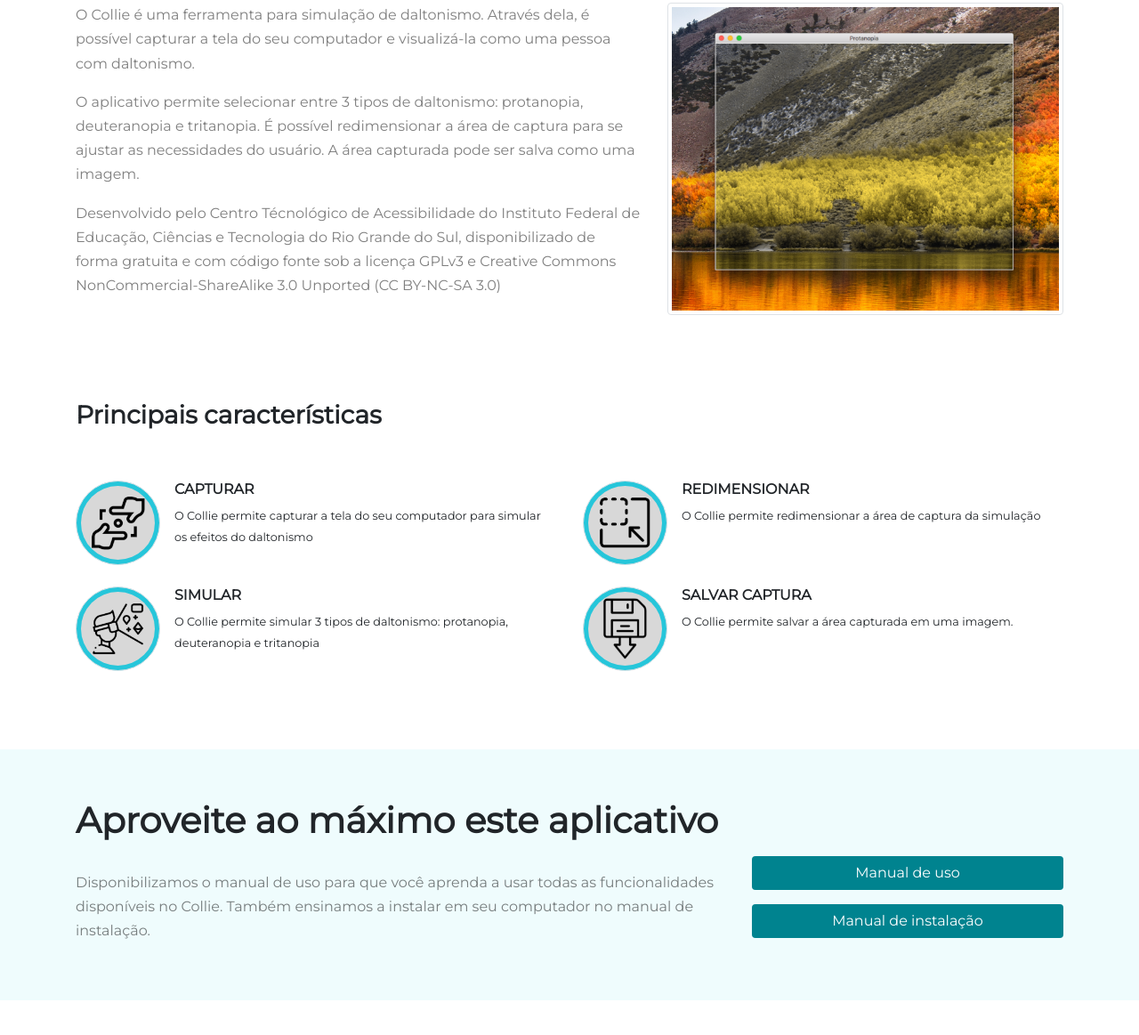
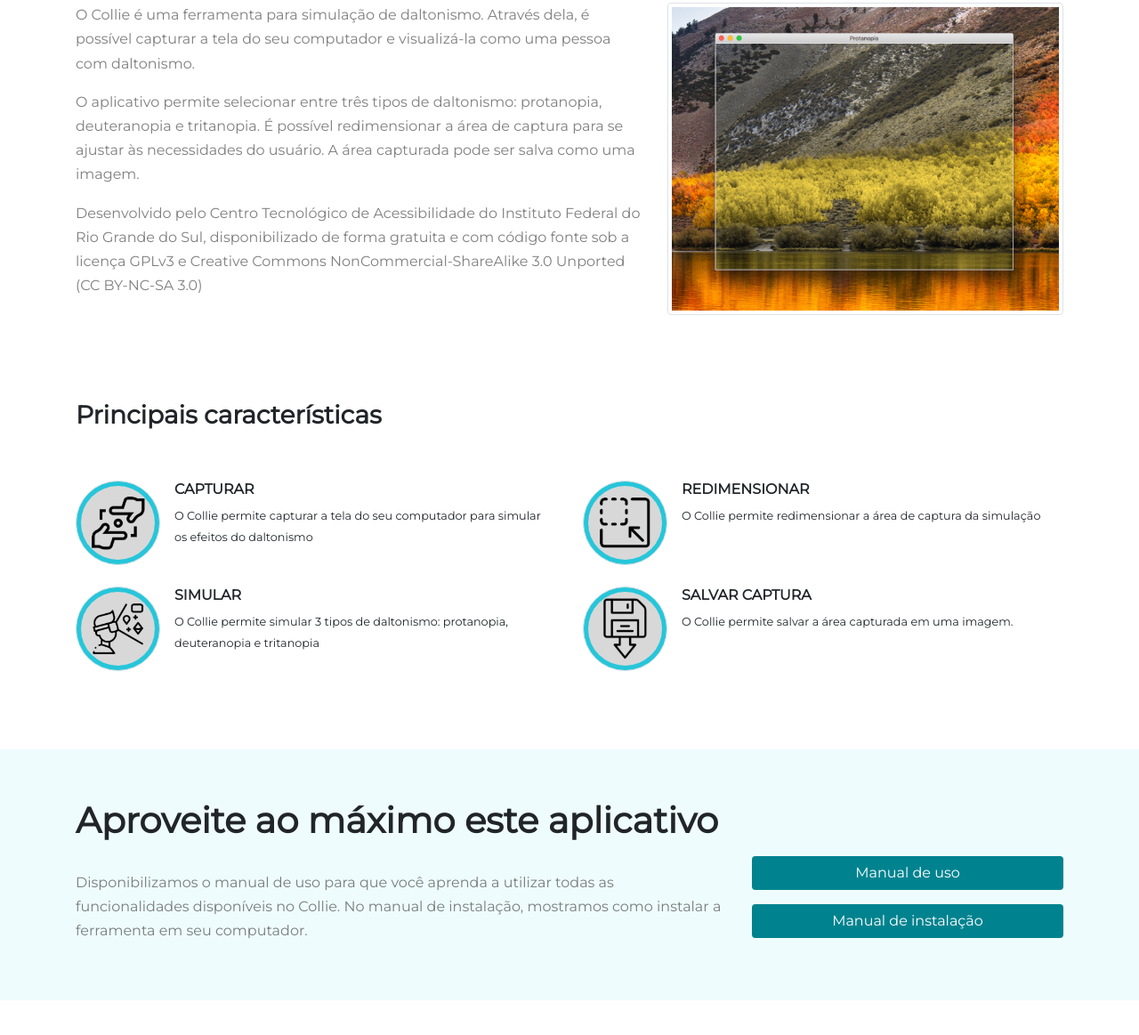
Before and after one commit to CTA-IFRS/collie, a plain HTML site: page index.html in a window 1280 px wide. Shown: the part 1001-2164 px from the top of the page at 89% size. Drawn offline with nearby package versions, Linux system fonts and the light colour scheme.

Commit message:
Corrige os textos da homepage

```diff
--- a/index.html
+++ b/index.html
@@ -120,9 +120,9 @@
         <div class="row mt-2">
             <div class="col-sm-7 text-black-50">
                 <p>O Collie é uma ferramenta para simulação de daltonismo. Através dela, é possível capturar a tela do seu computador e visualizá-la como uma pessoa com daltonismo.</p>
-                <p> O aplicativo permite selecionar entre 3 tipos de daltonismo: protanopia, deuteranopia e tritanopia. É possível redimensionar a área de captura para se ajustar as necessidades
+                <p> O aplicativo permite selecionar entre três tipos de daltonismo: protanopia, deuteranopia e tritanopia. É possível redimensionar a área de captura para se ajustar às necessidades
                     do usuário. A área capturada pode ser salva como uma imagem.
-                <p>Desenvolvido pelo Centro Técnológico de Acessibilidade do Instituto Federal de Educação, Ciências e Tecnologia do Rio Grande do Sul, disponibilizado de forma gratuita e com código fonte sob a licença GPLv3 e Creative Commons NonCommercial-ShareAlike
+                <p>Desenvolvido pelo Centro Tecnológico de Acessibilidade do Instituto Federal do Rio Grande do Sul, disponibilizado de forma gratuita e com código fonte sob a licença GPLv3 e Creative Commons NonCommercial-ShareAlike
                     3.0 Unported (CC BY-NC-SA 3.0)</p>
             </div>
             <div class="col-sm-5">
@@ -172,7 +172,7 @@
             </div>
             <div class="row">
                 <div class="col-sm-8">
-                    <p class="mt-4 text-black-50">Disponibilizamos o manual de uso para que você aprenda a usar todas as funcionalidades disponíveis no Collie. Também ensinamos a instalar em seu computador no manual de instalação.</p>
+                    <p class="mt-4 text-black-50">Disponibilizamos o manual de uso para que você aprenda a utilizar todas as funcionalidades disponíveis no Collie. No manual de instalação, mostramos como instalar a ferramenta em seu computador.</p>
                 </div>
                 <div class="col-sm-4">
                     <a href="manual/index.html#section-3" class="btn btn-ciano800 text-white  col-12 mb-3 mt-2">Manual de uso</a>
```
